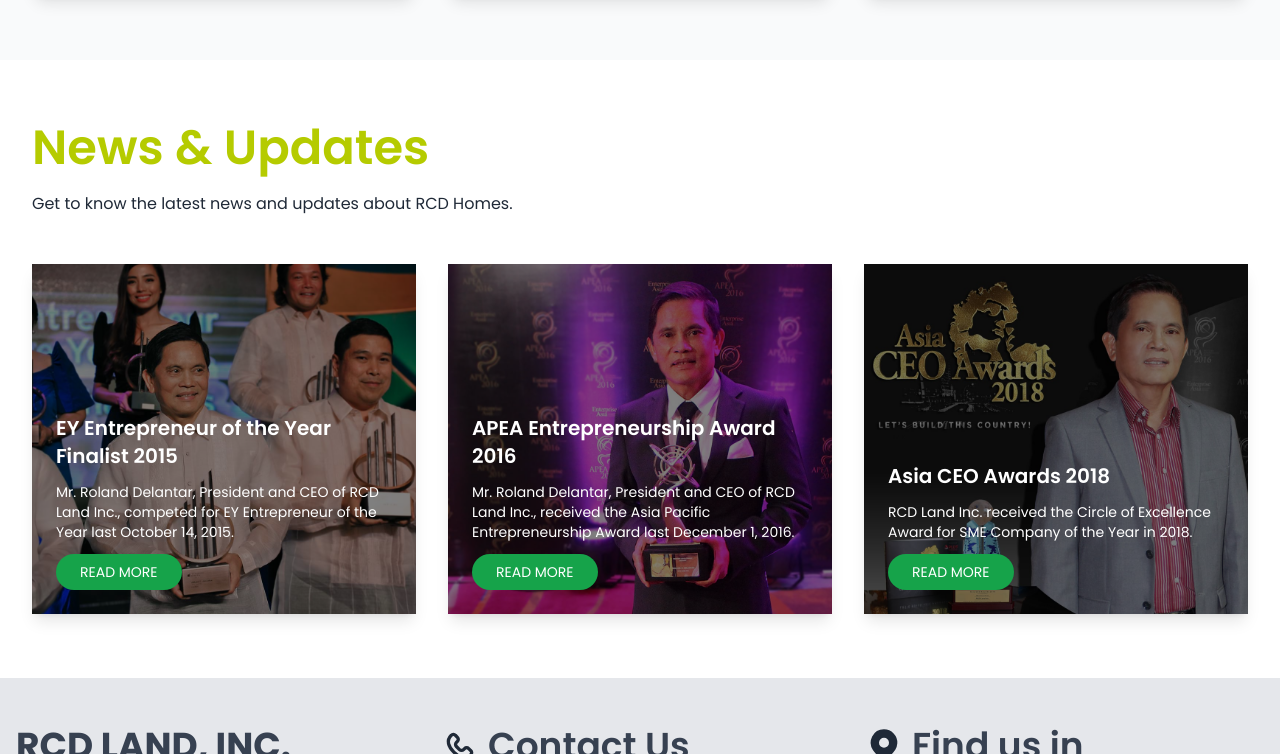
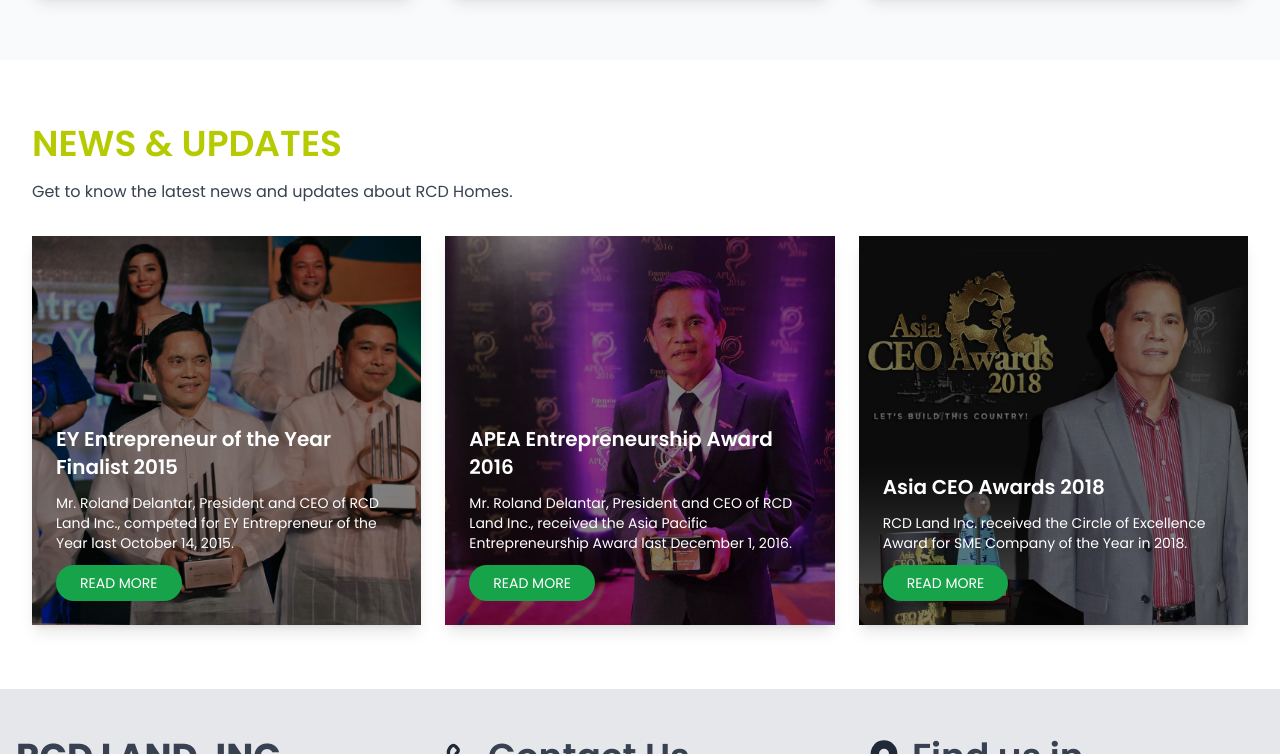
Before and after one commit to renrengabas/rcdland.com, a Jekyll site: the page built from index.html, in a window 1280 px wide and 900 px high, scrolled down 3003 px, cut to the strip 146-900 px from the top of the window. Built offline with Jekyll 4.4.1, drawn with Linux system fonts in a browser that asks for light colours; nearby versions of some CDN libraries.

Commit message:
adjusted the news and updates section
-adjusted the size of each container into square
- changed the photo's responsiveness

```diff
--- a/index.html
+++ b/index.html
@@ -292,55 +292,57 @@
 
 <!-- News and Update Section -->
 <section class="bg-white py-16">
-  <div class="max-w-8xl mx-auto px-4 sm:px-6 lg:px-8">
-    <h2 class="text-5xl font-semibold text-[#B5CB00] mb-5">News & Updates</h2>
-    <div class="mb-12">
-      <p>Get to know the latest news and updates about RCD Homes.</p>
+  <div class="max-w-7xl mx-auto px-4 sm:px-6 lg:px-8">
+    <div class="flex flex-col sm:flex-row sm:items-center sm:justify-between mb-4 gap-2">
+      <h2 class="text-4xl font-semibold text-[#B5CB00]">NEWS & UPDATES</h2>
     </div>
-
-    <div class="grid grid-cols-1 md:grid-cols-3 gap-8">
-      <!-- News Card -->
-      <div class="group relative h-[350px] overflow-hidden shadow-lg cursor-pointer">
+    <p class="max-w-2xl text-gray-700 mb-8">
+      Get to know the latest news and updates about RCD Homes.
+    </p>
+    <div class="grid grid-cols-1 md:grid-cols-3 gap-6">
+      <!-- News Card 1 -->
+      <div class="group relative aspect-square overflow-hidden shadow-lg cursor-pointer">
         <img src="./assets/img/main-src-imgs/post-2.jpg" alt="EY Entrepreneur of the Year Finalist 2015"
-          class="w-full h-[350px] object-cover transform transition-transform duration-500 group-hover:scale-110" />
+          class="w-full h-full object-cover transform transition-transform duration-500 group-hover:scale-110" />
         <div
           class="absolute inset-0 bg-black bg-opacity-50 flex flex-col justify-end p-6 space-y-3 transition-all duration-500 text-white">
           <h3 class="text-xl font-semibold">EY Entrepreneur of the Year Finalist 2015</h3>
           <p class="text-sm">Mr. Roland Delantar, President and CEO of RCD Land Inc., competed for EY Entrepreneur of
             the Year last October 14, 2015.</p>
           <a href="{{ '/whats-new/subpages-news/ey_entrepreneurship_of_the_yr' | relative_url }}"
-            class="self-start bg-green-600 hover:bg-gray-500 transition-colors duration-300 text-white px-6 py-2 rounded-full text-sm font-medium mt-2">READ
-            MORE</a>
+            class="self-start bg-green-600 hover:bg-gray-500 transition-colors duration-300 text-white px-6 py-2 rounded-full text-sm font-medium mt-2">
+            READ MORE
+          </a>
         </div>
       </div>
-
-      <!-- News Card -->
-      <div class="group relative overflow-hidden shadow-lg cursor-pointer">
+      <!-- News Card 2 -->
+      <div class="group relative aspect-square overflow-hidden shadow-lg cursor-pointer">
         <img src="./assets/img/main-src-imgs/post-5.jpg" alt="APEA Entrepreneurship Award 2016"
-          class="w-full h-[350px] object-cover transform transition-transform duration-500 group-hover:scale-110" />
+          class="w-full h-full object-cover transform transition-transform duration-500 group-hover:scale-110" />
         <div
           class="absolute inset-0 bg-black bg-opacity-50 flex flex-col justify-end p-6 space-y-3 transition-all duration-500 text-white">
           <h3 class="text-xl font-semibold">APEA Entrepreneurship Award 2016</h3>
           <p class="text-sm">Mr. Roland Delantar, President and CEO of RCD Land Inc., received the Asia Pacific
             Entrepreneurship Award last December 1, 2016.</p>
           <a href="{{ '/whats-new/subpages-news/asia_pacific_entrepreneurship' | relative_url }}"
-            class="self-start bg-green-600 hover:bg-gray-500 transition-colors duration-300 text-white px-6 py-2 rounded-full text-sm font-medium mt-2">READ
-            MORE</a>
+            class="self-start bg-green-600 hover:bg-gray-500 transition-colors duration-300 text-white px-6 py-2 rounded-full text-sm font-medium mt-2">
+            READ MORE
+          </a>
         </div>
       </div>
-
-      <!-- News Card -->
-      <div class="group relative overflow-hidden shadow-lg cursor-pointer">
+      <!-- News Card 3 -->
+      <div class="group relative aspect-square overflow-hidden shadow-lg cursor-pointer">
         <img src="./assets/img/main-src-imgs/post-7.jpg" alt="Asia CEO Awards 2018"
-          class="w-full h-[350px] object-cover transform transition-transform duration-500 group-hover:scale-110" />
+          class="w-full h-full object-cover transform transition-transform duration-500 group-hover:scale-110" />
         <div
           class="absolute inset-0 bg-black bg-opacity-50 flex flex-col justify-end p-6 space-y-3 transition-all duration-500 text-white">
           <h3 class="text-xl font-semibold">Asia CEO Awards 2018</h3>
           <p class="text-sm">RCD Land Inc. received the Circle of Excellence Award for SME Company of the Year in
             2018.</p>
           <a href="{{ '/whats-new/subpages-news/asia_ceo_awards' | relative_url }}"
-            class="self-start bg-green-600 hover:bg-gray-500 transition-colors duration-300 text-white px-6 py-2 rounded-full text-sm font-medium mt-2">READ
-            MORE</a>
+            class="self-start bg-green-600 hover:bg-gray-500 transition-colors duration-300 text-white px-6 py-2 rounded-full text-sm font-medium mt-2">
+            READ MORE
+          </a>
         </div>
       </div>
     </div>
```
